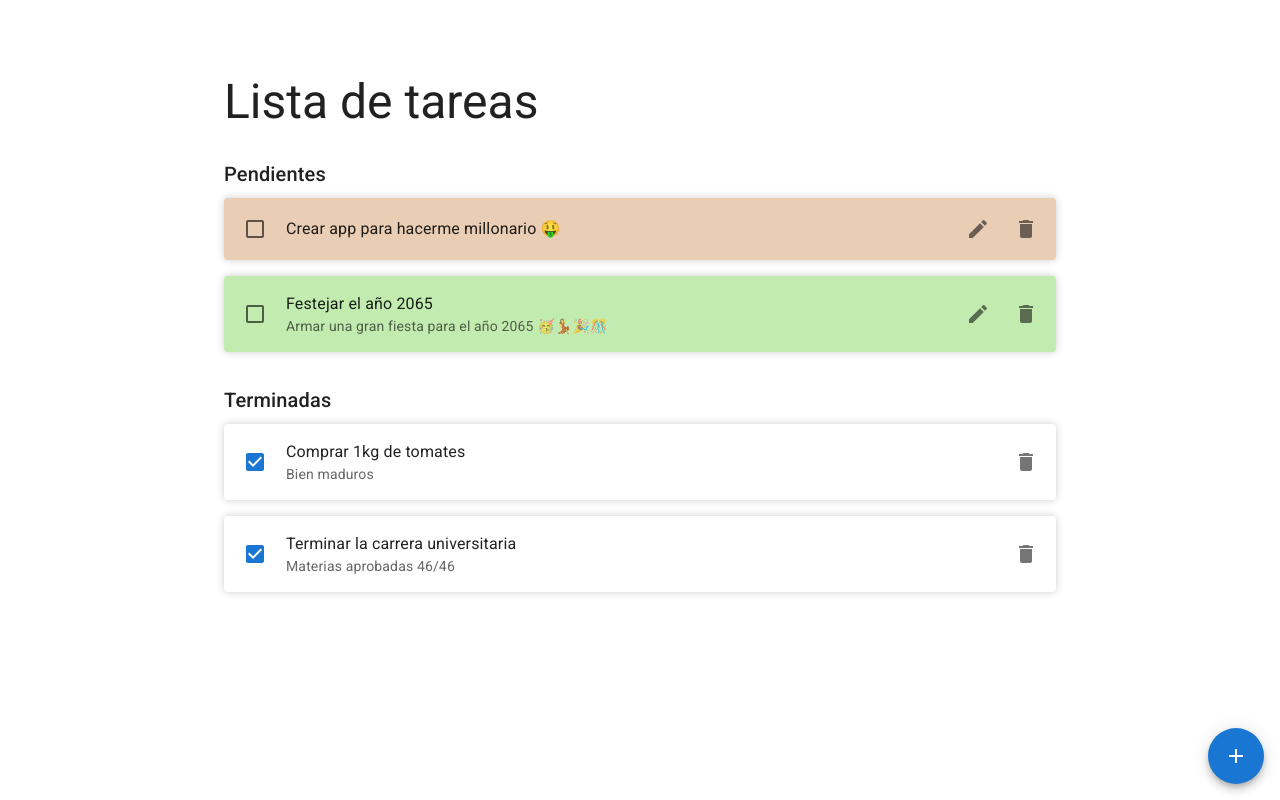
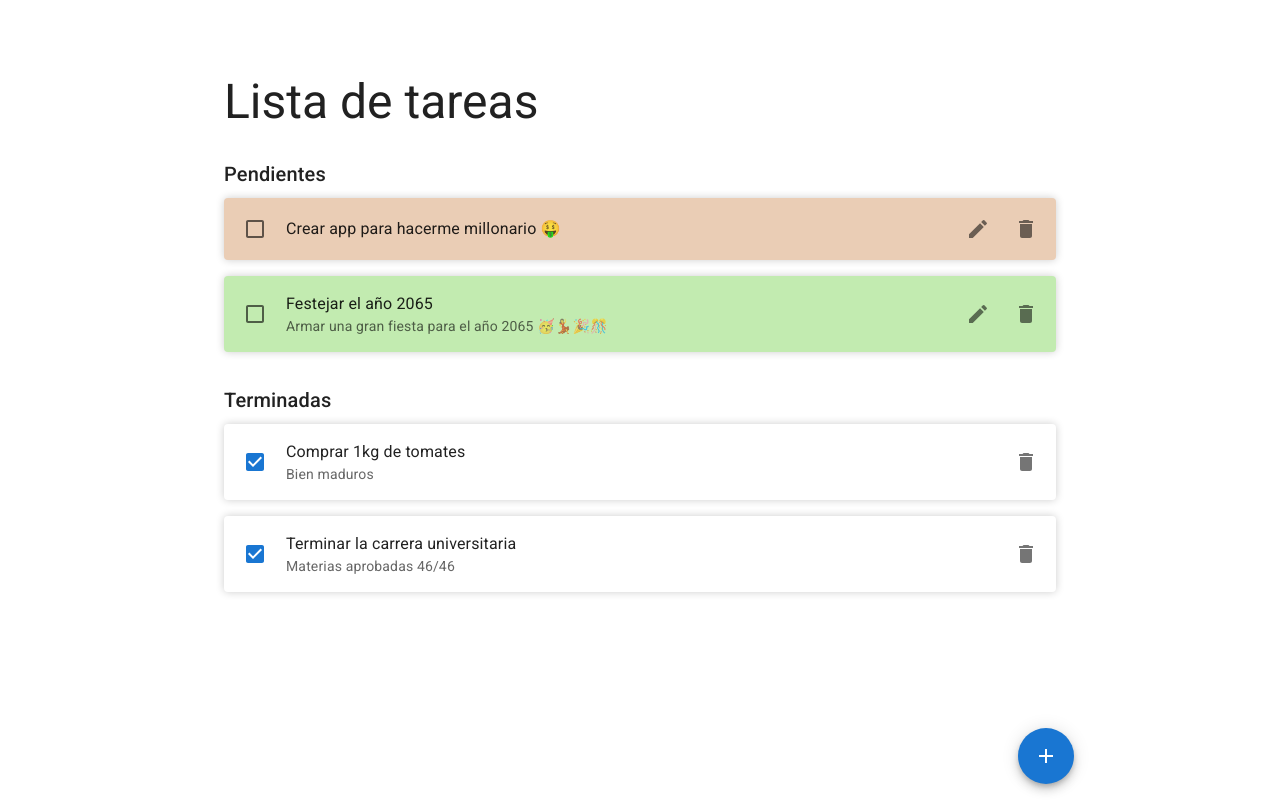
Before and after one commit to Jesus1397/Minder-ToDoList, a React (Vite) app: page / in a window 1280 px wide. Built offline with nearby package versions, Linux system fonts and the light colour scheme; data requests are answered from the project's data file; a web font is replaced by a local one.

Commit message:
fix: changes

```diff
--- a/src/App.tsx
+++ b/src/App.tsx
@@ -131,6 +131,7 @@ function App() {
             sx={{
               padding: "10px",
               height: "100%",
+              overflow: "auto",
             }}
           >
             <Typography
@@ -161,7 +162,7 @@ function App() {
               aria-label="add"
               onClick={() => setOpen(true)}
               sx={{
-                position: "fixed",
+                position: "absolute",
                 bottom: 16,
                 right: 16,
               }}
```
Also changed, not shown: db.json (line endings or trailing spaces), 1 other file (tests, documents, lock files or other folders).
